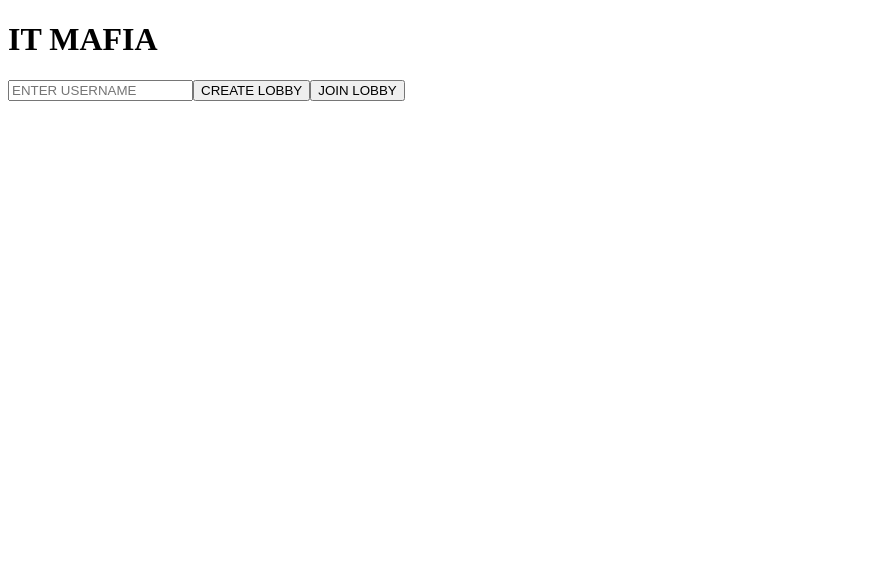
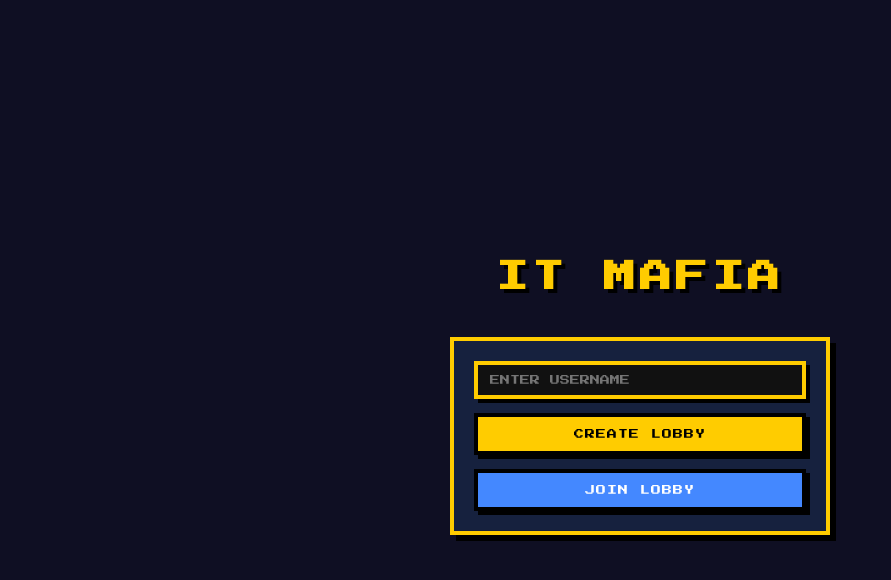
Before and after one commit to K0S24/CODE-MAFIA, a React (Vite) app in the folder client/: page / in a window 1280 px wide. Shown: the top 580 px of the page, without its empty margins (0-891 px from the left). Built offline with nearby package versions, Linux system fonts and the light colour scheme; no server answers.

Commit message:
pixel art design – retro style with press start 2p font

```diff
--- a/client/src/components/LobbyScreen.jsx
+++ b/client/src/components/LobbyScreen.jsx
@@ -1,5 +1,6 @@
 import { useState } from 'react';
 import { getSocket } from '../hooks/useSocket';
+import '../styles/pixel.css';
 
 export default function LobbyScreen({ onLobbyJoined }) {
   const [username, setUsername] = useState('');
@@ -29,31 +30,34 @@ export default function LobbyScreen({ onLobbyJoined }) {
   }
 
   return (
-    <div>
-      <h1>IT MAFIA</h1>
+    <div className="screen">
+      <h1 className="pixel-title bounce" style={{ marginBottom: '40px' }}>IT MAFIA</h1>
+
+      <div className="pixel-panel" style={{ width: '100%', maxWidth: '380px' }}>
         {!mode ? (
-        <div>
-          <input placeholder="ENTER USERNAME" value={username} onChange={(e) => setUsername(e.target.value)} maxLength={12} />
-          {error && <p style={{ color: 'red' }}>{error}</p>}
-          <button onClick={() => { setError(''); setMode('create'); }}>CREATE LOBBY</button>
-          <button onClick={() => { setError(''); setMode('join'); }}>JOIN LOBBY</button>
+          <div style={{ display: 'flex', flexDirection: 'column', gap: '14px' }}>
+            <input className="pixel-input" placeholder="ENTER USERNAME" value={username} onChange={(e) => setUsername(e.target.value)} maxLength={12} />
+            {error && <p style={{ color: '#FF4444', fontSize: '8px', textAlign: 'center' }}>{error}</p>}
+            <button className="pixel-btn pixel-btn-yellow" onClick={() => { setError(''); setMode('create'); }}>CREATE LOBBY</button>
+            <button className="pixel-btn pixel-btn-blue" onClick={() => { setError(''); setMode('join'); }}>JOIN LOBBY</button>
           </div>
         ) : mode === 'create' ? (
-        <div>
-          <input placeholder="ENTER USERNAME" value={username} onChange={(e) => setUsername(e.target.value)} maxLength={12} />
-          {error && <p style={{ color: 'red' }}>{error}</p>}
-          <button onClick={handleCreate}>CREATE</button>
-          <button onClick={() => setMode(null)}>BACK</button>
+          <div style={{ display: 'flex', flexDirection: 'column', gap: '14px' }}>
+            <input className="pixel-input" placeholder="ENTER USERNAME" value={username} onChange={(e) => setUsername(e.target.value)} maxLength={12} />
+            {error && <p style={{ color: '#FF4444', fontSize: '8px', textAlign: 'center' }}>{error}</p>}
+            <button className="pixel-btn pixel-btn-green" onClick={handleCreate}>CREATE</button>
+            <button className="pixel-btn pixel-btn-gray" onClick={() => setMode(null)}>BACK</button>
           </div>
         ) : (
-        <div>
-          <input placeholder="ENTER USERNAME" value={username} onChange={(e) => setUsername(e.target.value)} maxLength={12} />
-          <input placeholder="ROOM CODE" value={roomCode} onChange={(e) => setRoomCode(e.target.value.toUpperCase())} maxLength={4} />
-          {error && <p style={{ color: 'red' }}>{error}</p>}
-          <button onClick={handleJoin}>JOIN</button>
-          <button onClick={() => setMode(null)}>BACK</button>
+          <div style={{ display: 'flex', flexDirection: 'column', gap: '14px' }}>
+            <input className="pixel-input" placeholder="ENTER USERNAME" value={username} onChange={(e) => setUsername(e.target.value)} maxLength={12} />
+            <input className="pixel-input" placeholder="ROOM CODE" value={roomCode} onChange={(e) => setRoomCode(e.target.value.toUpperCase())} maxLength={4} />
+            {error && <p style={{ color: '#FF4444', fontSize: '8px', textAlign: 'center' }}>{error}</p>}
+            <button className="pixel-btn pixel-btn-green" onClick={handleJoin}>JOIN</button>
+            <button className="pixel-btn pixel-btn-gray" onClick={() => setMode(null)}>BACK</button>
           </div>
         )}
       </div>
+    </div>
   );
 }
--- a/client/src/components/VotingScreen.jsx
+++ b/client/src/components/VotingScreen.jsx
@@ -1,5 +1,6 @@
 import { useState } from 'react';
 import { getSocket } from '../hooks/useSocket';
+import '../styles/pixel.css';
 
 export default function VotingScreen({ roomCode, players, myId }) {
   const [voted, setVoted] = useState(false);
@@ -14,39 +15,36 @@ export default function VotingScreen({ roomCode, players, myId }) {
   }
 
   return (
-    <div style={{ textAlign: 'center', padding: '40px' }}>
-      <h2 style={{ color: 'red' }}>VOTING TIME</h2>
-      <p>WHO IS THE IMPOSTER?</p>
+    <div className="screen">
+      <h1 className="pixel-title" style={{ color: '#FF4444', marginBottom: '8px' }}>VOTING TIME</h1>
+      <p style={{ fontSize: '8px', color: '#888', marginBottom: '32px' }}>WHO IS THE IMPOSTER?</p>
 
-      <div style={{ display: 'flex', flexDirection: 'column', gap: '10px', maxWidth: '300px', margin: '24px auto' }}>
+      <div className="pixel-panel" style={{ width: '100%', maxWidth: '380px', marginBottom: '24px' }}>
+        <div style={{ display: 'flex', flexDirection: 'column', gap: '10px' }}>
           {players.filter((p) => p.id !== myId).map((p) => (
             <div
               key={p.id}
               onClick={() => !voted && setSelectedId(p.id)}
               style={{
-              padding: '10px 16px',
-              border: `2px solid ${selectedId === p.id ? '#FFCC00' : p.color}`,
+                padding: '10px 14px',
+                border: `3px solid ${selectedId === p.id ? '#FFCC00' : p.color}`,
                 cursor: voted ? 'default' : 'pointer',
-              background: selectedId === p.id ? '#222' : '#111',
-              color: p.color,
+                background: selectedId === p.id ? '#2a2a1e' : '#111',
+                display: 'flex', alignItems: 'center', gap: '10px',
               }}
             >
-            {p.username} {selectedId === p.id ? '✓' : ''}
+              <div style={{ width: '10px', height: '10px', background: p.color, border: '2px solid #000' }} />
+              <span style={{ color: '#fff', fontSize: '9px' }}>{p.username}</span>
+              {selectedId === p.id && <span style={{ color: '#FFCC00', fontSize: '7px', marginLeft: 'auto' }}>SELECTED</span>}
             </div>
           ))}
         </div>
+      </div>
 
-      {!voted ? (
-        <button
-          onClick={castVote}
-          disabled={!selectedId}
-          style={{ padding: '10px 24px', background: 'red', color: '#fff', border: 'none', cursor: selectedId ? 'pointer' : 'default', opacity: selectedId ? 1 : 0.5 }}
-        >
-          VOTE
-        </button>
-      ) : (
-        <p>VOTE CAST! WAITING FOR OTHERS...</p>
-      )}
+      {!voted
+        ? <button className="pixel-btn pixel-btn-red" onClick={castVote} disabled={!selectedId} style={{ opacity: selectedId ? 1 : 0.5 }}>VOTE</button>
+        : <p className="blink" style={{ fontSize: '9px', color: '#FFCC00' }}>VOTE CAST! WAITING...</p>
+      }
     </div>
   );
 }
--- a/client/src/components/WaitingRoom.jsx
+++ b/client/src/components/WaitingRoom.jsx
@@ -1,5 +1,6 @@
 import { useState } from 'react';
 import { useSocket } from '../hooks/useSocket';
+import '../styles/pixel.css';
 
 export default function WaitingRoom({ roomCode, players: initialPlayers, isHost, myId, onGameStart }) {
   const [players, setPlayers] = useState(initialPlayers);
@@ -7,35 +8,34 @@ export default function WaitingRoom({ roomCode, players: initialPlayers, isHost,
   const socket = useSocket({
     lobby_update: ({ players: updated }) => setPlayers(updated),
     game_started: ({ code, players: gamePlayers }) => onGameStart({ code, players: gamePlayers }),
-    role_assigned: ({ role }) => {
-      sessionStorage.setItem('myRole', role);
-    },
+    role_assigned: ({ role }) => sessionStorage.setItem('myRole', role),
   });
 
-  function handleStart() {
-    socket.emit('start_game', { roomCode });
-  }
+  return (
+    <div className="screen">
+      <h1 className="pixel-title" style={{ marginBottom: '8px' }}>WAITING ROOM</h1>
+      <p style={{ fontFamily: 'Press Start 2P', fontSize: '20px', color: '#FFCC00', marginBottom: '32px', letterSpacing: '6px' }}>{roomCode}</p>
 
-  return (
-    <div>
-      <h2>WAITING ROOM</h2>
-      <p>ROOM CODE: <strong>{roomCode}</strong></p>
-
-      <div>
-        <p>PLAYERS ({players.length}/5):</p>
-        {players.map((p) => (
-          <div key={p.id} style={{ color: p.color }}>
-            {p.username} {p.isHost ? '(HOST)' : ''} {p.id === myId ? '(YOU)' : ''}
-          </div>
-        ))}
+      <div className="pixel-panel" style={{ width: '100%', maxWidth: '380px', marginBottom: '24px' }}>
+        <p style={{ fontSize: '9px', color: '#FFCC00', marginBottom: '14px' }}>PLAYERS ({players.length}/5)</p>
+        <div style={{ display: 'flex', flexDirection: 'column', gap: '10px' }}>
+          {players.map((p) => (
+            <div key={p.id} style={{ display: 'flex', alignItems: 'center', gap: '10px', padding: '8px', border: `2px solid ${p.color}`, fontSize: '9px' }}>
+              <div style={{ width: '10px', height: '10px', background: p.color, border: '2px solid #000', flexShrink: 0 }} />
+              <span style={{ color: '#fff' }}>{p.username}</span>
+              {p.isHost && <span style={{ color: '#FFCC00', marginLeft: 'auto', fontSize: '7px' }}>HOST</span>}
+              {p.id === myId && <span style={{ color: '#888', fontSize: '7px' }}>(YOU)</span>}
+            </div>
+          ))}
+        </div>
       </div>
 
       {isHost ? (
         players.length < 3
-          ? <p>NEED {3 - players.length} MORE PLAYERS</p>
-          : <button onClick={handleStart}>START GAME</button>
+          ? <p style={{ fontSize: '8px', color: '#888' }}>NEED {3 - players.length} MORE PLAYERS</p>
+          : <button className="pixel-btn pixel-btn-green" style={{ fontSize: '12px' }} onClick={() => socket.emit('start_game', { roomCode })}>START GAME</button>
       ) : (
-        <p>WAITING FOR HOST TO START...</p>
+        <p className="blink" style={{ fontSize: '8px', color: '#888' }}>WAITING FOR HOST...</p>
       )}
     </div>
   );
--- /dev/null
+++ b/client/src/styles/pixel.css
@@ -0,0 +1,102 @@
+@import url('https://fonts.googleapis.com/css2?family=Press+Start+2P&display=swap');
+
+* {
+  box-sizing: border-box;
+  margin: 0;
+  padding: 0;
+}
+
+:root {
+  --pixel-red: #FF4444;
+  --pixel-blue: #4488FF;
+  --pixel-green: #44CC44;
+  --pixel-yellow: #FFCC00;
+  --pixel-purple: #CC44FF;
+  --pixel-bg: #0f0f23;
+  --pixel-dark: #1a1a2e;
+  --pixel-darker: #16213e;
+  --pixel-white: #f0f0f0;
+}
+
+body {
+  font-family: 'Press Start 2P', monospace;
+  background-color: var(--pixel-bg);
+  color: var(--pixel-white);
+  min-height: 100vh;
+}
+
+.pixel-btn {
+  font-family: 'Press Start 2P', monospace;
+  font-size: 10px;
+  padding: 12px 20px;
+  border: 4px solid #000;
+  cursor: pointer;
+  text-transform: uppercase;
+  box-shadow: 4px 4px 0px #000;
+  letter-spacing: 1px;
+}
+
+.pixel-btn:active {
+  transform: translate(2px, 2px);
+  box-shadow: 2px 2px 0px #000;
+}
+
+.pixel-btn-yellow { background-color: var(--pixel-yellow); color: #000; }
+.pixel-btn-red    { background-color: var(--pixel-red);    color: #fff; }
+.pixel-btn-green  { background-color: var(--pixel-green);  color: #000; }
+.pixel-btn-blue   { background-color: var(--pixel-blue);   color: #fff; }
+.pixel-btn-gray   { background-color: #444;                color: #fff; }
+
+.pixel-input {
+  font-family: 'Press Start 2P', monospace;
+  font-size: 10px;
+  padding: 10px 12px;
+  background: #111;
+  color: var(--pixel-white);
+  border: 4px solid var(--pixel-yellow);
+  box-shadow: 4px 4px 0px #000;
+  outline: none;
+  width: 100%;
+}
+
+.pixel-input:focus {
+  border-color: var(--pixel-green);
+}
+
+.pixel-panel {
+  background: var(--pixel-darker);
+  border: 4px solid var(--pixel-yellow);
+  box-shadow: 6px 6px 0px #000;
+  padding: 20px;
+}
+
+.pixel-title {
+  font-size: clamp(16px, 4vw, 32px);
+  color: var(--pixel-yellow);
+  text-shadow: 4px 4px 0px #000;
+  letter-spacing: 4px;
+  text-align: center;
+}
+
+.screen {
+  min-height: 100vh;
+  display: flex;
+  flex-direction: column;
+  align-items: center;
+  justify-content: center;
+  padding: 20px;
+  background-color: var(--pixel-bg);
+}
+
+@keyframes bounce {
+  0%, 100% { transform: translateY(0); }
+  50%       { transform: translateY(-8px); }
+}
+
+@keyframes blink {
+  0%, 100% { opacity: 1; }
+  50%       { opacity: 0; }
+}
+
+.bounce { animation: bounce 0.6s ease infinite; }
+.blink  { animation: blink 1s step-end infinite; }
```
Lines whose indentation alone changed are shown as unchanged.
